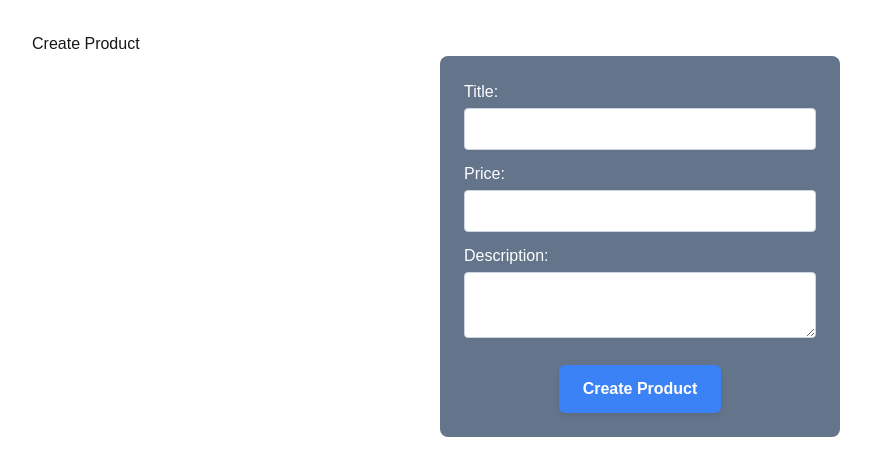
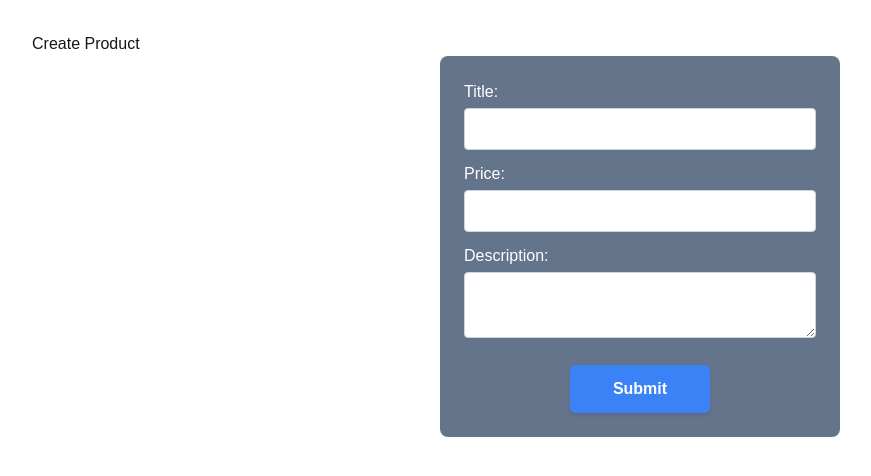
Before and after one commit to 0xSardius/data-fetching-demo, a Next.js app: page /products-db-create-file in a window 1280 px wide. Shown: the top 476 px of the page, without its empty margins (0-871 px from the left). Built offline with nearby package versions, Linux system fonts and the light colour scheme; no server answers; the database is empty.

Commit message:
updated useActionState hook

```diff
--- a/app/components/submit.tsx
+++ b/app/components/submit.tsx
@@ -6,7 +6,10 @@ export const Submit = () => {
     const {pending} = useFormStatus();
     return (
         <div style={{ textAlign: "center", marginTop: "20px" }}>
-          <button type="submit" style={{
+          <button
+            type="submit"
+            disabled={pending}
+            style={{
               padding: "12px 24px",
               backgroundColor: "#3b82f6",
               color: "white",
@@ -19,7 +22,7 @@ export const Submit = () => {
               boxShadow: "0 2px 4px rgba(0,0,0,0.1)",
               minWidth: "140px"
             }}>
-            Create Product
+            {pending ? "Submitting..." : "Submit"}
           </button>
         </div>
     )
--- a/app/products-db-create-file/page.tsx
+++ b/app/products-db-create-file/page.tsx
@@ -1,6 +1,17 @@
 import { addProduct } from "../prisma-db";
 import { redirect } from "next/navigation";
 import { Submit } from "../components/submit";
+import { useActionState } from "react";
+
+type Errors = {
+    title?: string;
+    price?: string;
+    description?: string;
+}
+
+type FormState = {
+    errors: Errors;
+}
 
 async function createProduct(formData: FormData) {
   "use server";
@@ -9,8 +20,22 @@ async function createProduct(formData: FormData) {
   const price = formData.get("price") as string;
   const description = formData.get("description") as string;
 
-  if (!title || !price || !description) {
-    throw new Error("All fields are required");
+  const errors: Errors = {};
+
+  if (!title) {
+    errors.title = "Title is required";
+  }
+
+  if (!price) {
+    errors.price = "Price is required";
+  }
+
+  if (!description) {
+    errors.description = "Description is required";
+  }
+
+  if (Object.keys(errors).length > 0) {
+    return { errors };
   }
 
   try {
@@ -22,10 +47,14 @@ async function createProduct(formData: FormData) {
 }
 
 export default function AddProductPage() {
+  const initialState: FormState = { errors: {} };
+
+
+  const [formState, formAction, isPending] = useActionState(createProduct, initialState);
   return (
     <div style={{ padding: 32 }}>
       <h1>Create Product</h1>
-      <form action={createProduct} style={{
+      <form action={formAction} style={{
         maxWidth: 400,
         margin: "0 auto",
         backgroundColor: "#64748b",
@@ -51,6 +80,9 @@ export default function AddProductPage() {
               required
             />
           </label>
+          {formState.errors.title && (
+            <p style={{ color: "red" }}>{formState.errors.title}</p>
+          )}
         </div>
         <div style={{ marginBottom: 12 }}>
           <label>
@@ -72,6 +104,9 @@ export default function AddProductPage() {
               step="0.01"
             />
           </label>
+          {formState.errors.price && (
+            <p style={{ color: "red" }}>{formState.errors.price}</p>
+          )}
         </div>
         <div style={{ marginBottom: 12 }}>
           <label>
@@ -90,6 +125,9 @@ export default function AddProductPage() {
               required
             />
           </label>
+          {formState.errors.description && (
+            <p style={{ color: "red" }}>{formState.errors.description}</p>
+          )}
         </div>
         <Submit />
       </form>
```
Lines whose indentation alone changed are shown as unchanged.
